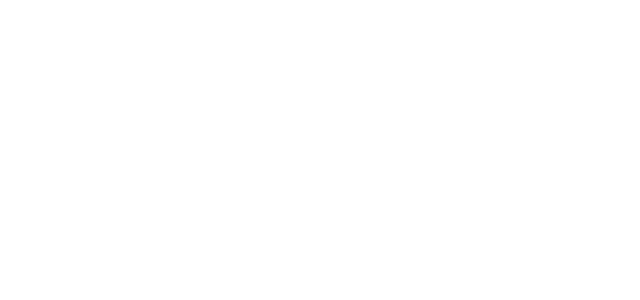
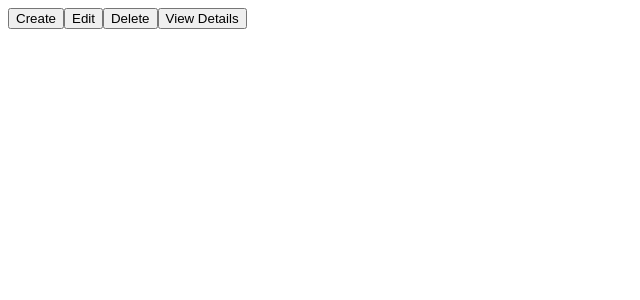
Before and after one commit to hangmas/AuditTrackingSystemUI, a Vue app: page /issues in a window 1280 px wide. Before the commit this address had no page. Shown: the top 300 px of the page, without its empty margins (0-640 px from the left). Built offline with nearby package versions, Linux system fonts and the light colour scheme.

Commit message:
IssuesPage components

```diff
--- /dev/null
+++ b/src/components/IssuesPage.vue
@@ -0,0 +1,20 @@
+<template>
+    <div>
+        <button id="CreateButton">Create</button>
+        <button id="EditButton">Edit</button>
+        <button id="DeleteButton">Delete</button>
+        <button id="View Details">View Details</button>
+    </div>
+
+</template>
+
+<script>
+export default {
+    name: "IssuesPage"
+}
+
+</script>
+
+<style scoped>
+
+</style>
--- a/src/router/index.js
+++ b/src/router/index.js
@@ -1,6 +1,7 @@
 import { createWebHistory, createRouter } from "vue-router";
 import Login from "../components/MainLogin.vue";
 import employeeProfile from "../components/EmployeeProfile.vue";
+import IssuesPage from "../components/IssuesPage.vue";
 
 const routes =[
 {
@@ -15,7 +16,13 @@
 name :"employeeProfile",
 component : employeeProfile
 
-}
+},
+
+{
+    path: "/issues",
+    name: "IssuesPage",
+    component: IssuesPage
+},
 
 ];//this is an array containing the path which is the url
 
```
